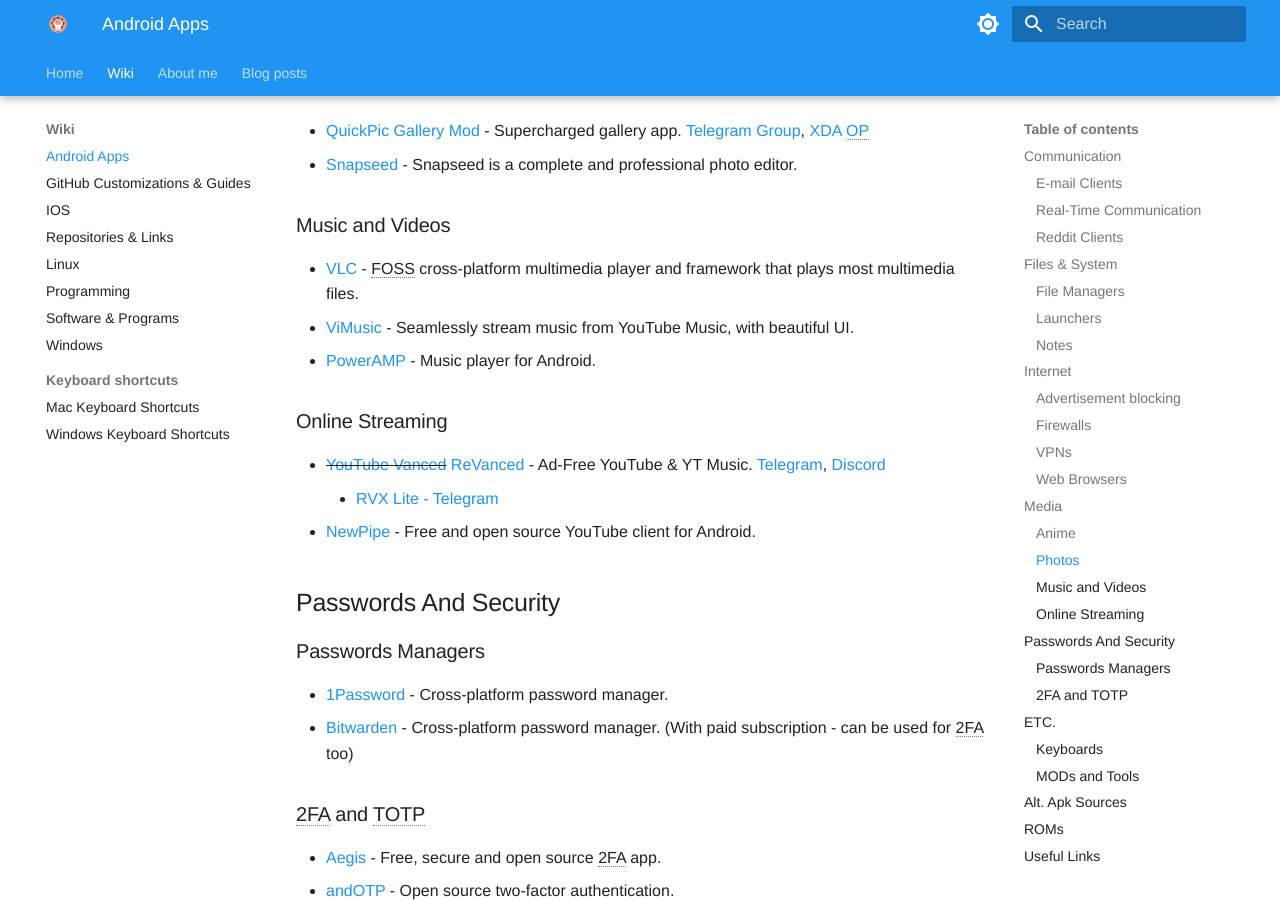
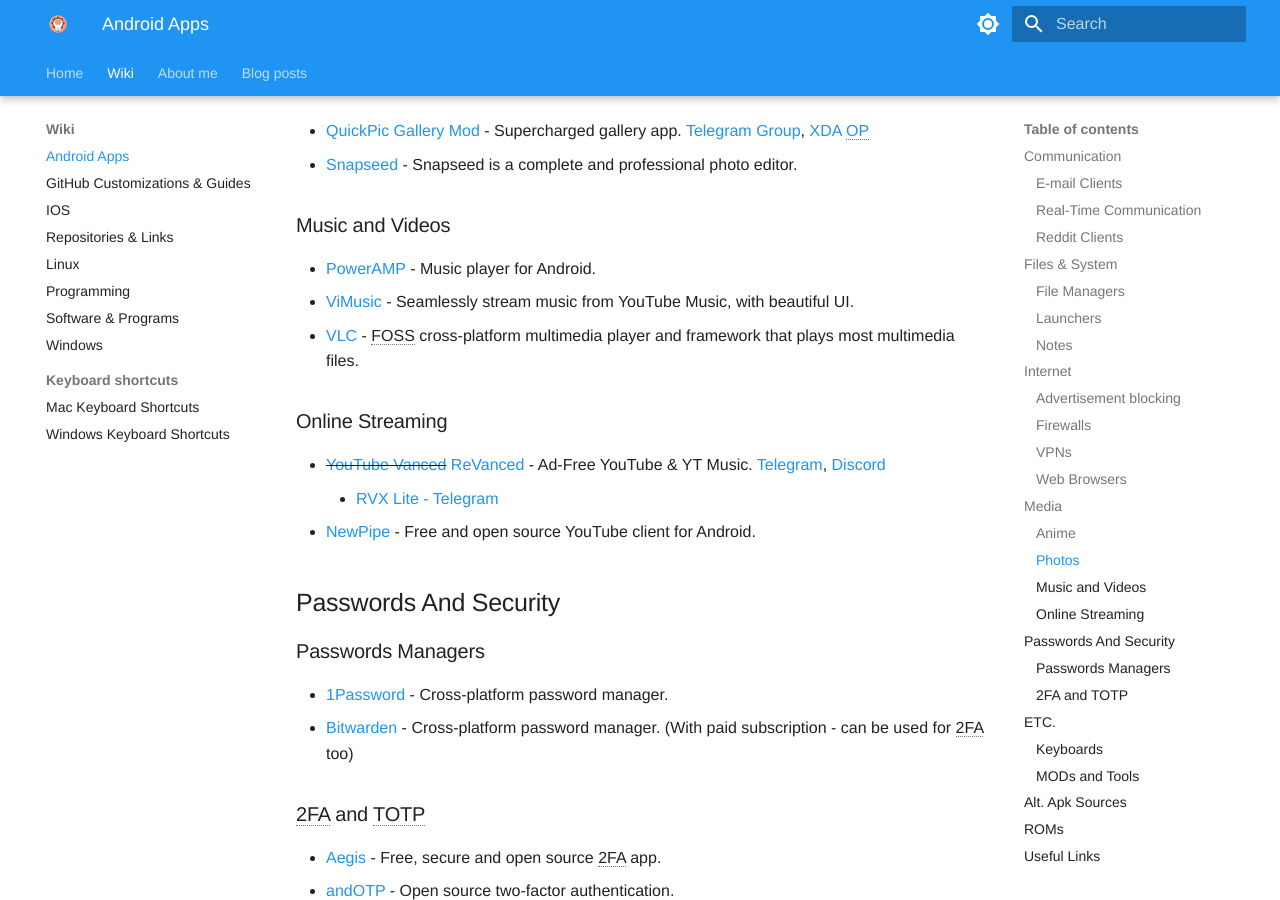
Before and after one commit to ZivSimchoni/Zwiki, an MkDocs documentation site: the page built from docs/Wiki/Android.md, in a window 1280 px wide and 900 px high, scrolled down 3081 px. Built offline with MkDocs 1.6.1 and Material for MkDocs 9.7.7, drawn with Linux system fonts in a browser that asks for light colours; some web fonts are replaced.

Commit message:
Update Visuals

```diff
--- a/docs/Wiki/Android.md
+++ b/docs/Wiki/Android.md
@@ -103,9 +103,9 @@
 
 ### Music and Videos
 
+-   [PowerAMP](https://play.google.com/store/apps/details?id=com.maxmpz.audioplayer) - Music player for Android.
+-   [ViMusic](https://github.com/vfsfitvnm/ViMusic) - Seamlessly stream music from YouTube Music, with beautiful UI.
 -   [VLC](https://www.videolan.org/vlc/download-android.html) - FOSS cross-platform multimedia player and framework that plays most multimedia files.
--   [ViMusic](https://github.com/vfsfitvnm/ViMusic) - Seamlessly stream music from YouTube Music, with beautiful UI.
--   [PowerAMP](https://play.google.com/store/apps/details?id=com.maxmpz.audioplayer) - Music player for Android.
 
 ### Online Streaming
 
```
